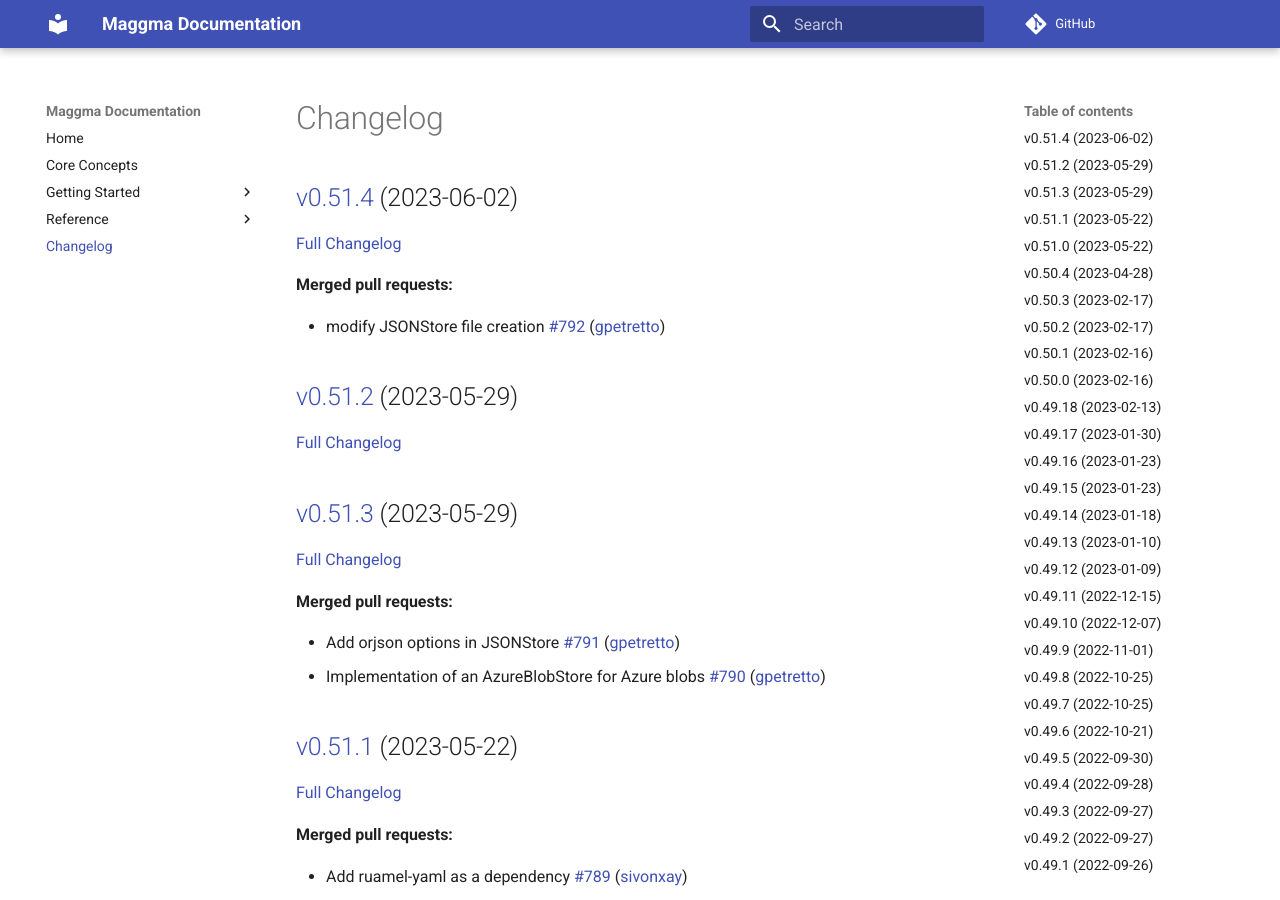
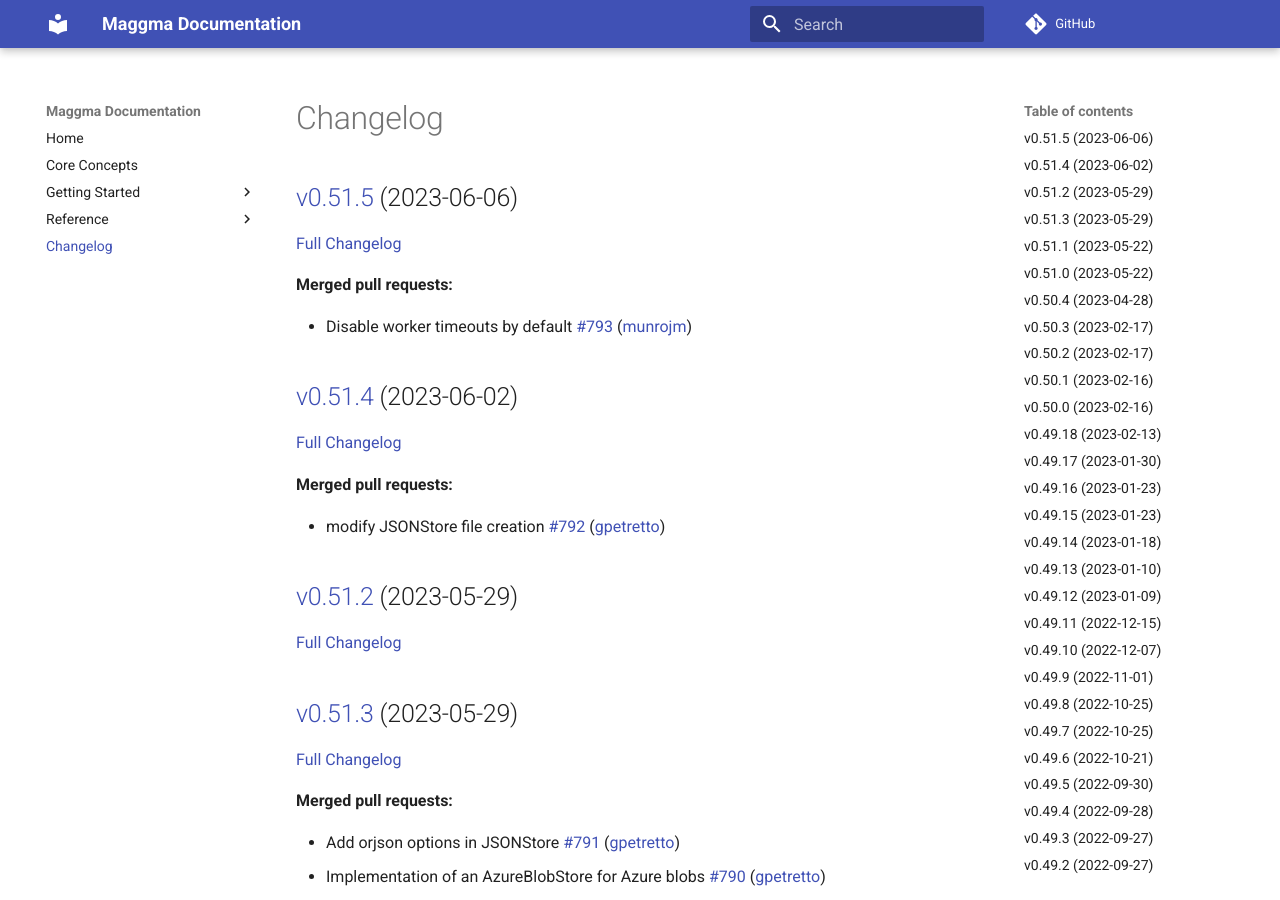
Before and after one commit to materialsproject/maggma, an MkDocs documentation site: the page built from docs/CHANGELOG.md, in a window 1280 px wide and 900 px high. Built offline with MkDocs 1.6.1 and Material for MkDocs 9.7.7, drawn with Linux system fonts in a browser that asks for light colours; comment, search, counter and statistics services are not loaded.

Commit message:
Updated CHANGELOG.md

```diff
--- a/docs/CHANGELOG.md
+++ b/docs/CHANGELOG.md
@@ -1,4 +1,12 @@
 # Changelog
+
+## [v0.51.5](https://github.com/materialsproject/maggma/tree/v0.51.5) (2023-06-06)
+
+[Full Changelog](https://github.com/materialsproject/maggma/compare/v0.51.4...v0.51.5)
+
+**Merged pull requests:**
+
+- Disable worker timeouts by default [\#793](https://github.com/materialsproject/maggma/pull/793) ([munrojm](https://github.com/munrojm))
 
 ## [v0.51.4](https://github.com/materialsproject/maggma/tree/v0.51.4) (2023-06-02)
 
```
